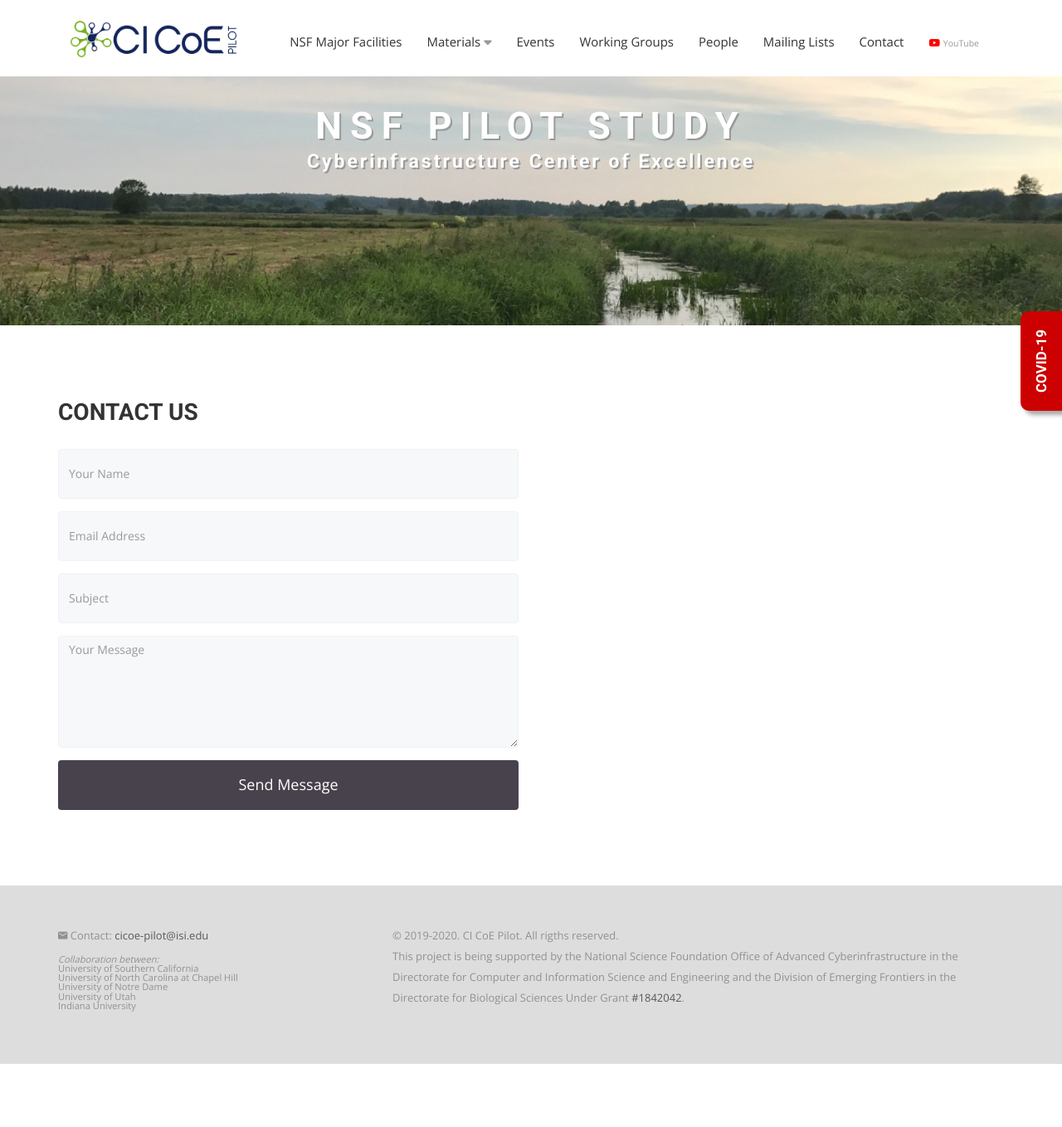
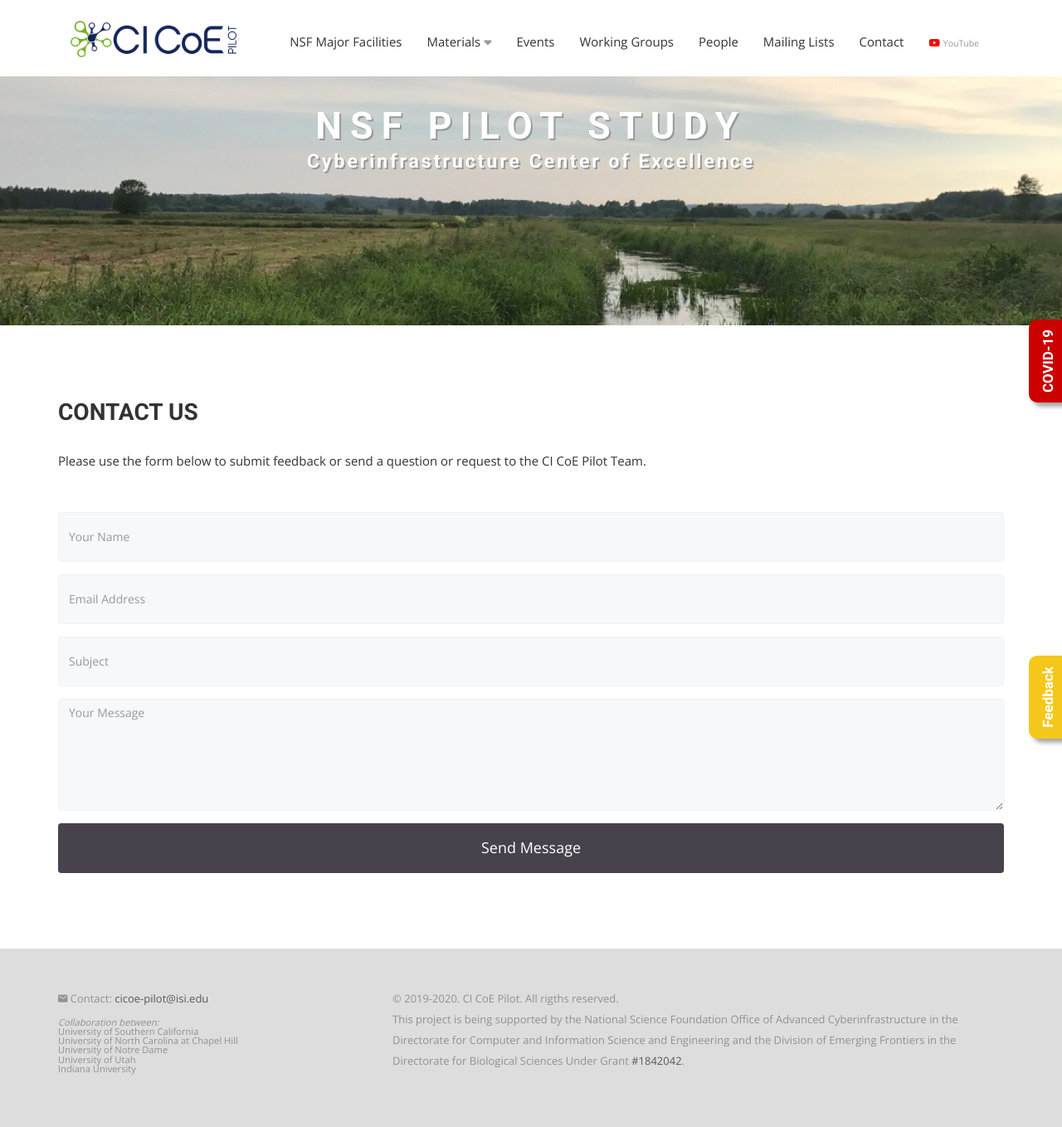
Before and after one commit to cicoe/cicoe.github.io, a Jekyll site: the page built from contact.html, in a window 1280 px wide. Shown: the whole page at 83% size. Built offline with Jekyll 4.4.1, drawn with Linux system fonts in a browser that asks for light colours; nearby versions of some CDN libraries; some web fonts are replaced; before the commit the page ends 1282 px from its top, so only the background shows below that.

Commit message:
adding feedback button

```diff
--- a/_includes/header.html
+++ b/_includes/header.html
@@ -76,3 +76,7 @@
 <div class="covid-button" onclick="location.href='/covid-19';">
     COVID-19
 </div>
+
+<div class="feedback-button" onclick="location.href='/contact';">
+    Feedback
+</div>
--- a/contact.html
+++ b/contact.html
@@ -12,8 +12,12 @@ permalink: /contact/
                 <div class="section-title">
                     <h2>Contact Us</h2>
                 </div>
+                <p>
+                    Please use the form below to submit feedback or send a question or request to the CI CoE Pilot Team.
+                </p>
+                <p>&nbsp;</p>
             </div>
-            <div class="col-md-6 col-sm-12">
+            <div class="col-md-12 col-sm-12">
                 <div class="block">
                     <form action="https://formspree.io/cicoe-pilot@isi.edu" method="POST">
                         <div class="form-group">
--- a/css/style.css
+++ b/css/style.css
@@ -259,8 +259,8 @@
     border-radius: 10px;
     /*border: solid 3px #CCCCCC;*/
     background: #cc0000;
-    width: 120px;
-    line-height: 32px;
+    width: 100px;
+    line-height: 28px;
     -webkit-transform: rotate(-90deg);
     font-weight: 600;
     color: white;
@@ -342,3 +342,28 @@
 .testimonial .item {
  .transition(10s ease-in-out left);
 }
+
+.feedback-button {
+    height: 60px;
+    border-radius: 10px;
+    /*border: solid 3px #CCCCCC;*/
+    background: #f5c71a;
+    width: 100px;
+    line-height: 28px;
+    -webkit-transform: rotate(-90deg);
+    font-weight: 600;
+    color: white;
+    transform: rotate(-90deg);
+    -ms-transform: rotate(-90deg);
+    -moz-transform: rotate(-90deg);
+    text-align: center;
+    font-size: 17px;
+    position: fixed;
+    right: -40px;
+    top: 90%;
+    font-family: "Roboto", helvetica, arial, sans-serif;
+    z-index: 999;
+    cursor: pointer;
+    padding-top: 0.5em;
+    box-shadow: -5px 5px 5px #aaaaaa;
+}
```
